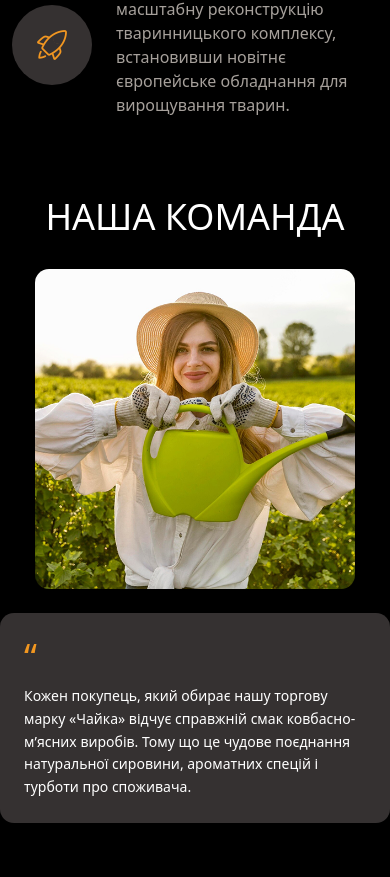
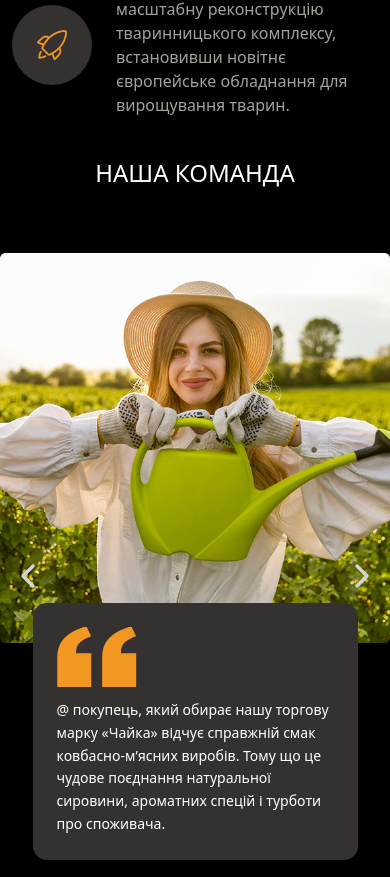
Before and after one commit to ArtemixArt228/chaika, a Next.js app: page /about in a window 390 px wide. Shown: the part 5047-5924 px from the top of the page. Built offline with nearby package versions, Linux system fonts and the light colour scheme.

Commit message:
Refactor OurTeamSection and related components: update layout and styles for improved responsiveness, replace Swiper navigation buttons with custom Chevron icons, update SVG usage for quotation marks, and refine text and spacing adjustments in About and History sections.

```diff
--- a/src/app/(homepage)/our-products-section/components/products-slider.tsx
+++ b/src/app/(homepage)/our-products-section/components/products-slider.tsx
@@ -1,7 +1,7 @@
 "use client";
 
 import Image from "next/image";
-import { ArrowLeft, ArrowRight, ChevronLeft, ChevronRight } from "lucide-react";
+import { ChevronLeft, ChevronRight } from "lucide-react";
 import { Swiper, SwiperSlide } from "swiper/react";
 import { Navigation } from "swiper/modules";
 import "swiper/css";
--- a/src/app/about/history-section/history-section.tsx
+++ b/src/app/about/history-section/history-section.tsx
@@ -30,9 +30,9 @@ const HISTORY_ITEMS = [
 
 export const HistorySection = () => {
   return (
-    <section className="container mx-auto mb-20 relative">
+    <section className="container mx-auto mb-10 relative">
       <h4 className="text-center text-white uppercase text-2xl md:text-4xl mb-16">
-        Історія створення та розвиток компанії
+        Історія створення та <br /> розвиток компанії
       </h4>
 
       <div className="flex justify-between items-start gap-4">
--- a/src/app/about/our-team-section/our-team-section.tsx
+++ b/src/app/about/our-team-section/our-team-section.tsx
@@ -1,48 +1,76 @@
 "use client";
 
 import React from "react";
-import { Autoplay, Navigation, Pagination } from "swiper/modules";
+import { Autoplay, Navigation } from "swiper/modules";
 import { Swiper, SwiperSlide } from "swiper/react";
 import Image from "next/image";
+import { ChevronLeft, ChevronRight } from "lucide-react";
 
-const slides = [
+import "swiper/css";
+import "swiper/css/navigation";
+
+const SLIDES = [
   {
     id: 1,
     image: "/about/our-team-section/image-1.png",
     description:
       "Кожен покупець, який обирає нашу торгову марку «Чайка» відчує справжній смак  ковбасно-м’ясних виробів. Тому що це чудове поєднання натуральної сировини, ароматних спецій і турботи про споживача.",
   },
+  {
+    id: 2,
+    image: "/about/our-team-section/image-1.png",
+    description:
+      "@ покупець, який обирає нашу торгову марку «Чайка» відчує справжній смак  ковбасно-м’ясних виробів. Тому що це чудове поєднання натуральної сировини, ароматних спецій і турботи про споживача.",
+  },
 ];
 
 export const OurTeamSection = () => {
   return (
     <section className="container mx-auto mb-20">
-      <h4 className="text-center text-white uppercase text-4xl mb-8">
+      <h4 className="text-center text-white uppercase text-2xl md:text-4xl mb-16">
         Наша команда
       </h4>
 
+      <div className="w-full relative">
+        <div className="absolute top-1/2 w-10 h-10 left-2 md:left-8 z-50 -translate-y-1/2 custom-swiper-button-prev cursor-pointer">
+          <ChevronLeft className="w-10 h-10 text-gray-300" />
+        </div>
+        <div className="absolute top-1/2 w-10 h-10 right-2 md:right-8 z-50 -translate-y-1/2 custom-swiper-button-next cursor-pointer">
+          <ChevronRight className="w-10 h-10 text-gray-300" />
+        </div>
+
         <Swiper
-        modules={[Navigation, Pagination, Autoplay]}
-        navigation
+          modules={[Navigation, Autoplay]}
+          navigation={{
+            nextEl: ".custom-swiper-button-next",
+            prevEl: ".custom-swiper-button-prev",
+          }}
           pagination={{ clickable: true }}
           autoplay={{ delay: 5000 }}
           loop={true}
-        className="h-full"
+          slidesPerView={1}
         >
-        {slides.map((slide) => (
+          {SLIDES.map((slide) => (
             <SwiperSlide key={slide.id}>
-            <div className="flex flex-col md:flex-row items-center justify-center gap-6">
-              <div className="relative w-80 h-80">
+              <div className="flex flex-col md:flex-row items-center justify-center">
+                <div className="relative w-full aspect-square md:w-142 md:h-142 md:left-10">
                   <Image
                     src={slide.image}
                     alt="team member"
                     fill
-                  className="rounded-xl w-full md:w-1/2 max-w-md object-cover"
+                    className="md:rounded-xl object-cover"
                   />
                 </div>
 
-              <div className="bg-night-rider text-white rounded-xl p-6 w-full md:w-1/2 relative">
-                <div className="text-4xl text-main mb-2">“</div>
+                <div className="relative bg-night-rider text-white rounded-xl p-6 w-10/12 bottom-10 md:w-full md:max-w-md md:right-10">
+                  <div className="relative w-20 h-15 mb-3">
+                    <Image
+                      src="/about/our-team-section/marks.svg"
+                      alt="Quatation marks"
+                      fill
+                      className="object-cover"
+                    />
+                  </div>
                   <p className="text-sm md:text-base leading-relaxed">
                     {slide.description}
                   </p>
@@ -51,6 +79,7 @@ export const OurTeamSection = () => {
             </SwiperSlide>
           ))}
         </Swiper>
+      </div>
     </section>
   );
 };
```
Also changed, not shown: public/about/our-team-section/marks.svg (added). Lines whose indentation alone changed are shown as unchanged.
